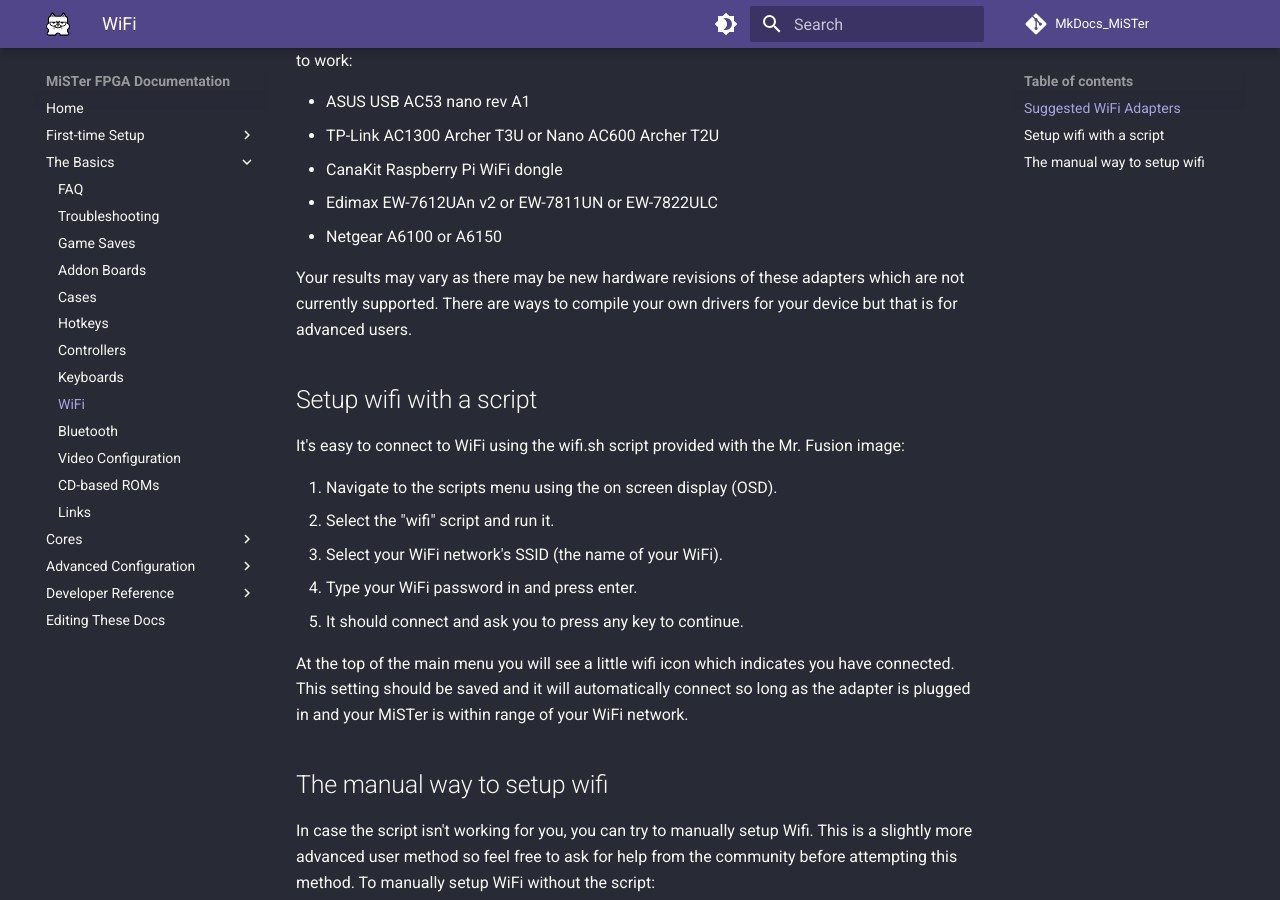
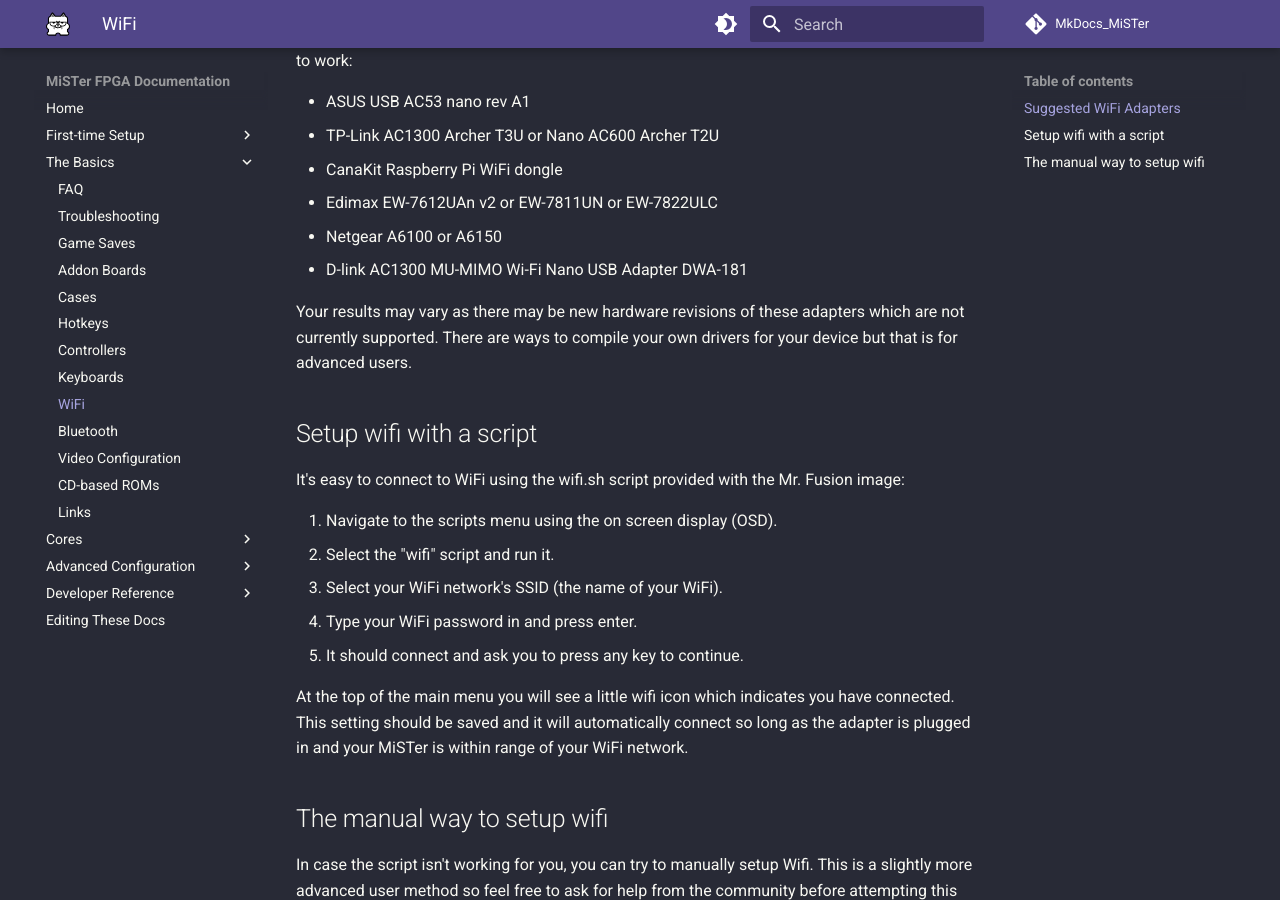
Before and after one commit to MiSTer-devel/MkDocs_MiSTer, an MkDocs documentation site: the page built from docs/basics/wifi.md, in a window 1280 px wide and 900 px high, scrolled down 402 px. Built offline with MkDocs 1.6.1 and Material for MkDocs 9.7.7, drawn with Linux system fonts in a browser that asks for light colours; comment, search, counter and statistics services are not loaded.

Commit message:
Added USB wifi dongle D-link DWA-181

```diff
--- a/docs/basics/wifi.md
+++ b/docs/basics/wifi.md
@@ -9,6 +9,8 @@
 * CanaKit Raspberry Pi WiFi dongle
 * Edimax EW-7612UAn v2 or EW-7811UN or EW-7822ULC
 * Netgear A6100 or A6150
+* D-link AC1300 MU-MIMO Wi-Fi Nano USB Adapter DWA-181
+
 
 Your results may vary as there may be new hardware revisions of these adapters which are not currently supported. There are ways to compile your own drivers for your device but that is for advanced users.
 
```
